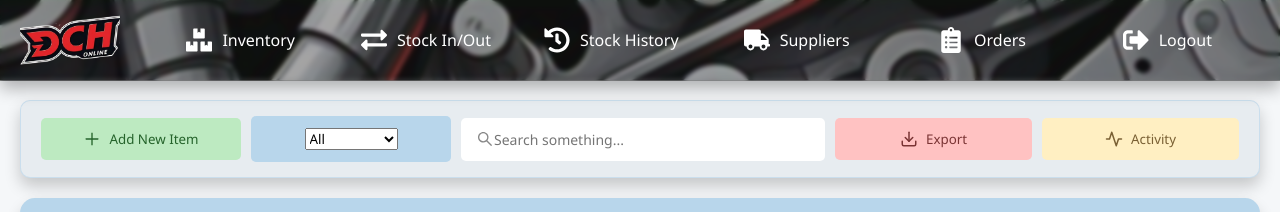
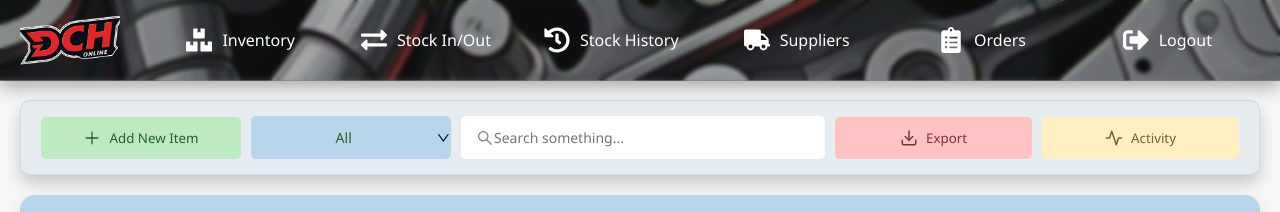
Before and after one commit to LawX22/DCH_Inventory_V2, a React (Vite) app: page /inventory in a window 1280 px wide. Shown: the top 212 px of the page. Built offline with nearby package versions, Linux system fonts and the light colour scheme; no server answers; sample sign-in values are in the browser's storage.

Commit message:
Fixed Warehouse Dropdown

```diff
--- a/src/Page/Inventory.jsx
+++ b/src/Page/Inventory.jsx
@@ -89,19 +89,17 @@ function Inventory() {
           <AiOutlinePlus size={18} />
           <span>Add New Item</span>
         </button>
-
         <div className="warehouse-dropdown">
-          <button className="dropdown-button">
           <select
+            className="dropdown-select"
             value={selectedLocation}
             onChange={(e) => setSelectedLocation(e.target.value)}
           >
             <option value="All">All</option>
             <option value="Warehouse">Warehouse</option>
-              <option value="store">Store</option>
+            <option value="Store">Store</option>
           </select>
-            {/* <AiOutlineDown /> */}
-          </button>
+          <AiOutlineDown />
         </div>
 
         <div className="search-container">
--- a/src/Page/stockHistory.jsx
+++ b/src/Page/stockHistory.jsx
@@ -35,17 +35,16 @@ function StockHistory() {
       {/* Action Panel */}
       <div className="action-panel">
       <div className="warehouse-dropdown">
-          <button className="dropdown-button">
           <select
+            className="dropdown-select"
             value={selectedLocation}
             onChange={(e) => setSelectedLocation(e.target.value)}
           >
             <option value="All">All</option>
             <option value="Warehouse">Warehouse</option>
-              <option value="store">Store</option>
+            <option value="Store">Store</option>
           </select>
-            {/* <AiOutlineDown /> */}
-          </button>
+          <AiOutlineDown />
         </div>
 
         <div className="search-container">
--- a/src/Page/stockInOut.jsx
+++ b/src/Page/stockInOut.jsx
@@ -40,17 +40,16 @@ function StockInOut() {
       {/* Action Panel */}
       <div className="action-panel">
         <div className="warehouse-dropdown">
-          <button className="dropdown-button">
           <select
+            className="dropdown-select"
             value={selectedLocation}
             onChange={(e) => setSelectedLocation(e.target.value)}
           >
             <option value="All">All</option>
             <option value="Warehouse">Warehouse</option>
-              <option value="store">Store</option>
+            <option value="Store">Store</option>
           </select>
-            {/* <AiOutlineDown /> */}
-          </button>
+          <AiOutlineDown />
         </div>
 
         <div className="search-container">
--- a/src/css/Inventory.css
+++ b/src/css/Inventory.css
@@ -52,11 +52,6 @@ body {
   transition: background-color 0.3s ease;
 }
 
-/* Hover Effects - Matching Button Colors */
-.action-panel button:hover {
-  /* No transform (popup effect removed) */
-}
-
 /* Add Button */
 .add-button {
   flex: 1;
@@ -69,21 +64,36 @@ body {
   background-color: #a3d7a7; /* Darker green on hover */
 }
 
-/* Warehouse Dropdown */
+
 .warehouse-dropdown {
   flex: 1;
   display: flex;
-}
-
-.dropdown-button {
-  flex: 1;
+  align-items: center;
+  justify-content: center;
   background-color: #b8d6eb;
-  color: #25632b;
+  border-radius: 5px;
   min-width: 200px;
 }
 
-.dropdown-button:hover {
-  background-color: #a2c6de; /* Slightly darker blue */
+.dropdown-select {
+  width: 100%;
+  padding: 12px;
+  border: none;
+  background-color: transparent;
+  font-size: 14px;
+  text-align: center;
+  font-weight: 500;
+  cursor: pointer;
+  color: #25632b;
+  appearance: none; /* Hides default browser dropdown arrow */
+}
+
+.dropdown-select:focus {
+  outline: none;
+}
+
+.warehouse-dropdown:hover {
+  background-color: #a2c6de;
 }
 
 /* Search Bar */
```
Lines whose indentation alone changed are shown as unchanged.
